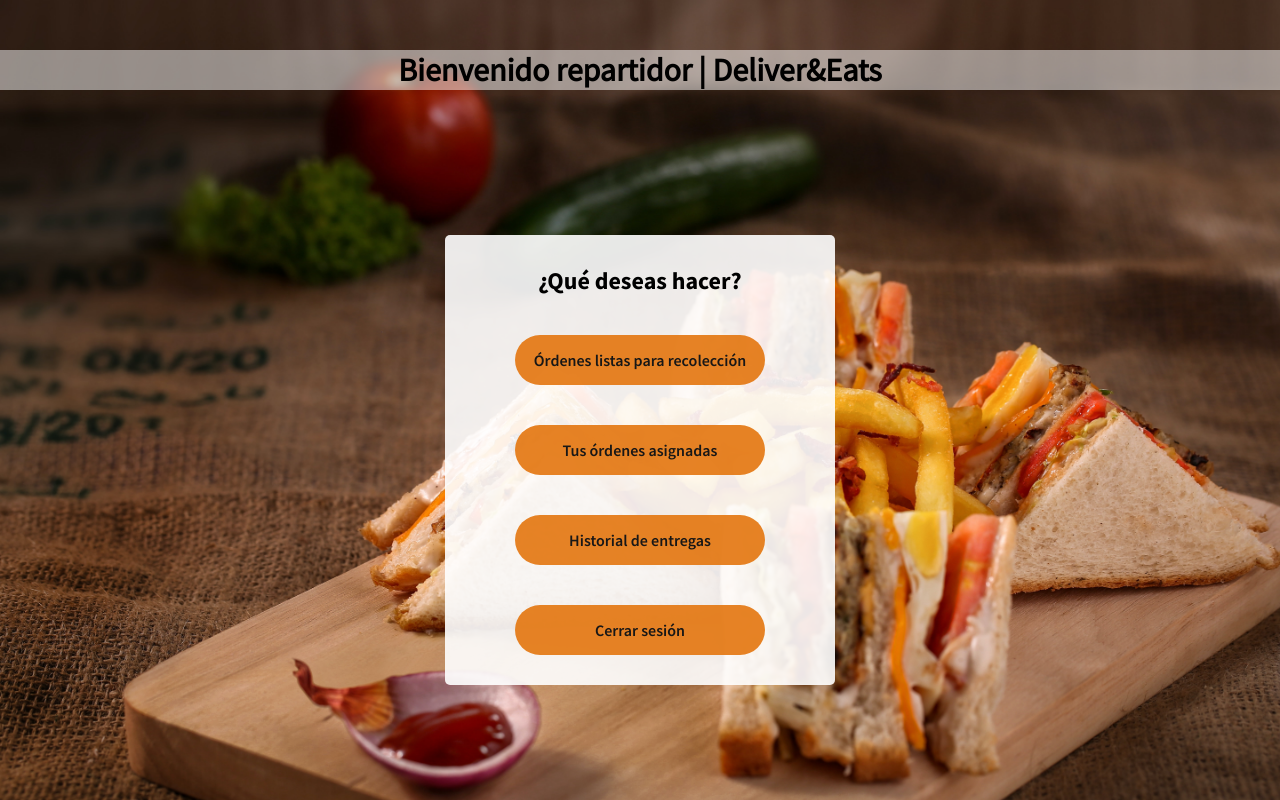
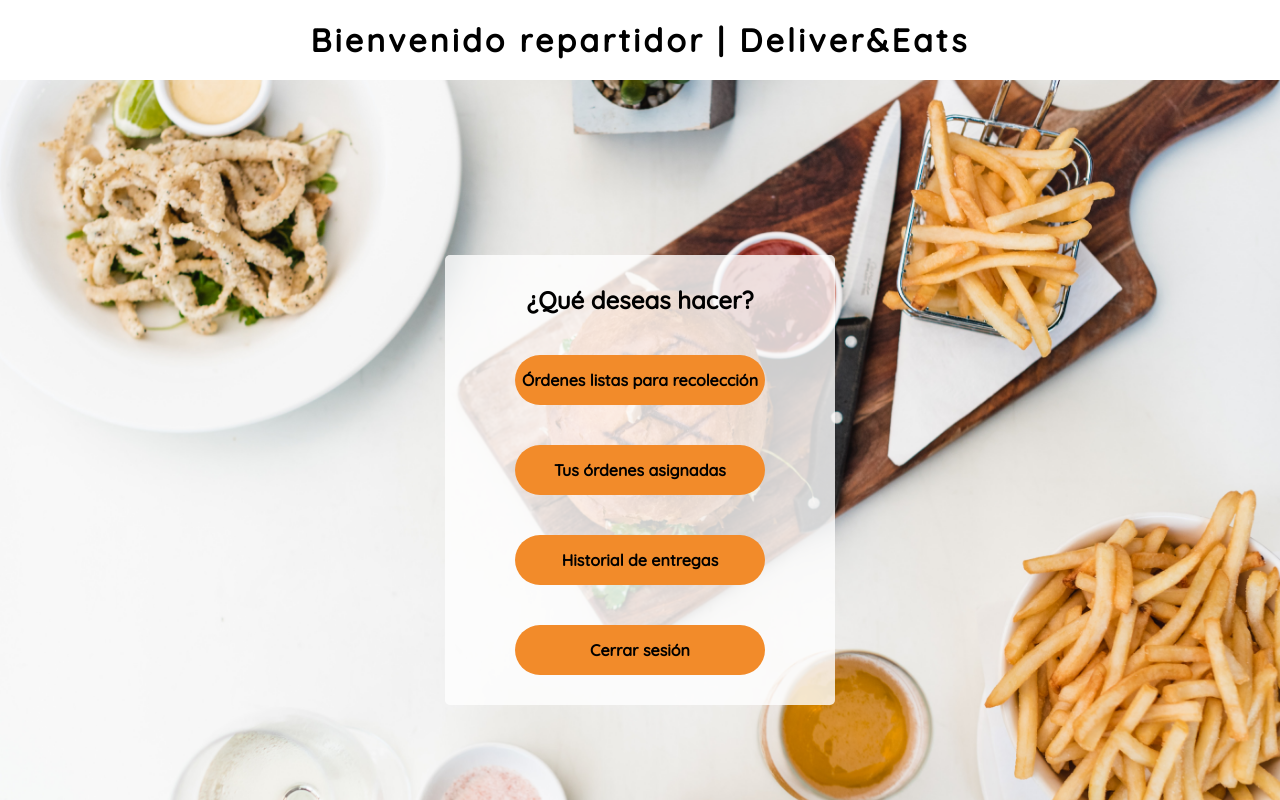
Before and after one commit to PredadorAkrid/IS-2020-2-Equipo5, a Django app: page /repartidor/ in a window 1280 px wide. Run offline with Django 3.2, Linux system fonts and the light colour scheme; a user stored in the database is signed in.

Commit message:
Corrección vista repartidor

```diff
--- a/ProyectoFinal/repartidor/views.py
+++ b/ProyectoFinal/repartidor/views.py
@@ -55,7 +55,7 @@ class RegistroRepartidor(View):
 
         userRepartidor.save()
 
-        mail_subject = "Registro existoso | Delivery&Eats"
+        mail_subject = "Registro existoso | Deliver&Eats"
         mail_message = render_to_string("repartidor/registro-repartidor-email.html",{
             'user' : userRepartidor,
             'password': cont
--- a/ProyectoFinal/static/css/repartidor/index-repartidor.css
+++ b/ProyectoFinal/static/css/repartidor/index-repartidor.css
@@ -1,17 +1,4 @@
-@font-face {
-  font-family: SourceSansPro-Regular;
-  src: url('../../../static/fonts/source-sans-pro/SourceSansPro-Regular.ttf');
-}
-
-@font-face {
-  font-family: SourceSansPro-Bold;
-  src: url('../../../static/fonts/source-sans-pro/SourceSansPro-Bold.ttf');
-}
-
-@font-face {
-  font-family: SourceSansPro-SemiBold;
-  src: url('../../../static/fonts/source-sans-pro/SourceSansPro-SemiBold.ttf');
-}
+@import url('https://fonts.googleapis.com/css2?family=Quicksand:wght@500&display=swap');
 
 html,body{
     margin:0;
@@ -22,13 +9,13 @@ html,body{
 }
 
 body{
-    background-image: url("/static/imagenes/Repartidor-fondo.jpg");
+    background-image: url("/static/imagenes/Repartidor-fondo3.jpg");
     -webkit-background-size: cover;
     -moz-background-size: cover;
     -o-background-size: cover;
     background-size: cover;
     text-align: center;
-    font-family: SourceSansPro-Regular;
+    font-family: 'Quicksand', sans-serif;
 }
 
 .contenedor{
@@ -40,8 +27,15 @@ body{
     justify-content: center;
 }
 
+.contenedor-titulo{
+    height: 10%;
+    background-color: white;
+    display: flex;
+    align-items: center;
+}
+
 .contenedor-menu{
-    background-color: rgba(255, 255, 255, 0.9);
+    background-color: rgba(255, 255, 255, 0.8);
     border-radius: 5px;
     display: flex;
     flex-direction: column;
@@ -53,7 +47,7 @@ body{
 }
 
 .btn{
-    background-color: #e4760f;
+    background-color: #f28b2a;
     border-radius: 25px;
     margin: 20px;
     height: 50px;
@@ -61,8 +55,7 @@ body{
     display: flex;
     align-items: center;
     justify-content: center;
-    font-family: SourceSansPro-SemiBold;
-    opacity: 0.9;
+    font-weight: bold;
     font-size: inherit;
     border: none;
     text-decoration: none;
@@ -71,14 +64,11 @@ body{
 .btn:hover{
     background-color: #39ac39;
     box-shadow: 5px 10px 18px #888888;
-    opacity: 0.9;
-    cursor: pointer;
 }
 
 #mensaje-bienvenida{
-    background-color: rgba(255, 255, 255, 0.5);
-    margin-top: 50px;
-    margin-bottom: -30px;
+    letter-spacing: .1em;
+    margin: 0 auto;
 
 }
 
@@ -98,7 +88,3 @@ a:any-link {
 	color: inherit;
 	text-decoration: none;
 }
-
-h2{
-    font-family: SourceSansPro-Bold;
-}
--- a/ProyectoFinal/templates/repartidor/index.html
+++ b/ProyectoFinal/templates/repartidor/index.html
@@ -6,10 +6,12 @@
         <meta charset="UTF-8" />
         <meta name="viewport" content="width=device-width, initial-scale=1.0" />
         <link rel="stylesheet" href="{% static 'css/repartidor/index-repartidor.css' %}">
-        <title>Repartidor</title>
+        <title>Deliver&Eats | Repartidor</title>
     </head>
     <body>
-        <h1 id="mensaje-bienvenida">Bienvenido repartidor | Deliver&Eats</h1>
+        <div class="contenedor-titulo">
+            <h1 id="mensaje-bienvenida">Bienvenido repartidor | Deliver&Eats</h1>
+        </div>
         <div class="contenedor">
             <div class="contenedor-menu">
                 <h2>¿Qué deseas hacer?</h2>
```
Also changed, not shown: ProyectoFinal/db.sqlite3, ProyectoFinal/static/imagenes/Repartidor-fondo.jpg, ProyectoFinal/static/imagenes/Repartidor-fondo3.jpg (added), 1 other file.
